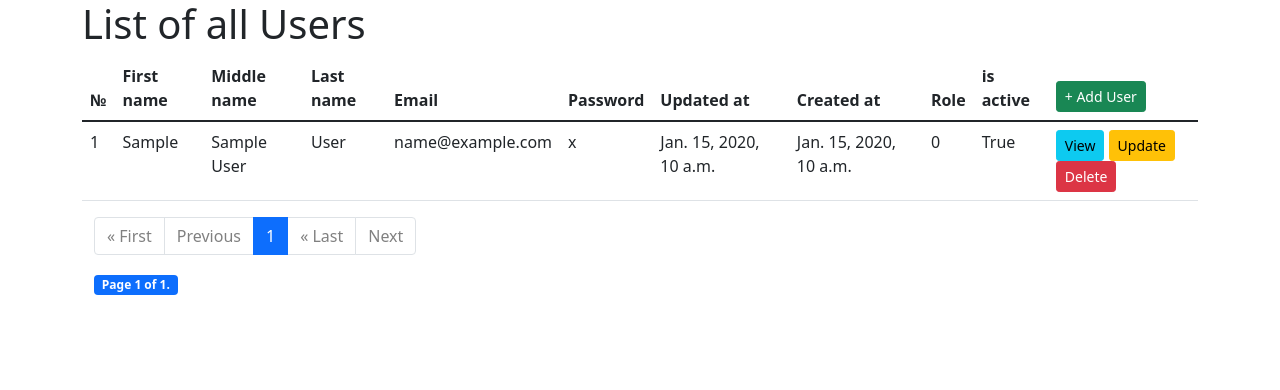
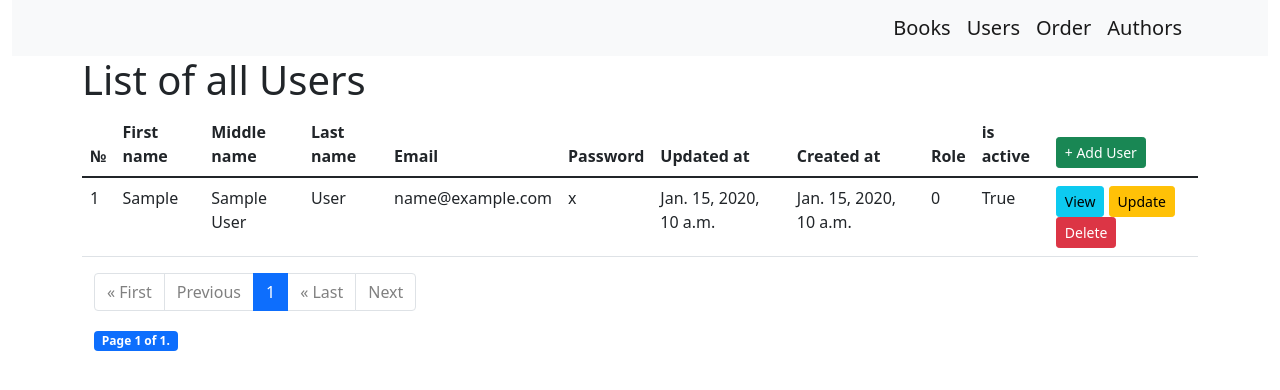
Before and after one commit to CapsLockAF/s-17-om5-s17-team3, a Django app: page /user/ in a window 1280 px wide. Shown: the top 390 px of the page. Run offline with Django 3.2, Linux system fonts and the light colour scheme; tables that the repository leaves empty hold one stand-in row (values such as "Sample post").

Commit message:
add: page navigation

```diff
--- a/authentication/templates/authentication/user_list.html
+++ b/authentication/templates/authentication/user_list.html
@@ -1,4 +1,4 @@
-{% extends 'authentication/base.html' %}
+{% extends 'book/base.html' %}
 
 {% block title %}
 {{ title }}
--- a/book/templates/book/base.html
+++ b/book/templates/book/base.html
@@ -8,6 +8,16 @@
     <link href='https://cdn.jsdelivr.net/npm/bootstrap@5.1.1/dist/css/bootstrap.min.css' rel="stylesheet" integrity="sha384-F3w7mX95PdgyTmZZMECAngseQB83DfGTowi0iMjiWaeVhAn4FJkqJByhZMI3AhiU" crossorigin="anonymous">
 </head>
 <body>
+<div class="container-fluid">
+    <nav class="navbar navbar-light bg-light">
+      <div class="container-md justify-content-end">
+        <a class="navbar-brand" href="/">Books</a>
+        <a class="navbar-brand" href="/user/">Users</a>
+        <a class="navbar-brand" href="/order/">Order</a>
+        <a class="navbar-brand" href="/author/">Authors</a>
+      </div>
+    </nav>
+</div>
 <div class="container">
 {% block books_header %}
     <h1 class="h1">{{ heading }}</h1>
--- a/order/templates/order/order_list.html
+++ b/order/templates/order/order_list.html
@@ -1,4 +1,4 @@
-{% extends 'order/base.html' %}
+{% extends 'book/base.html' %}
 
 {% block title %}
 {{ title }}
```
